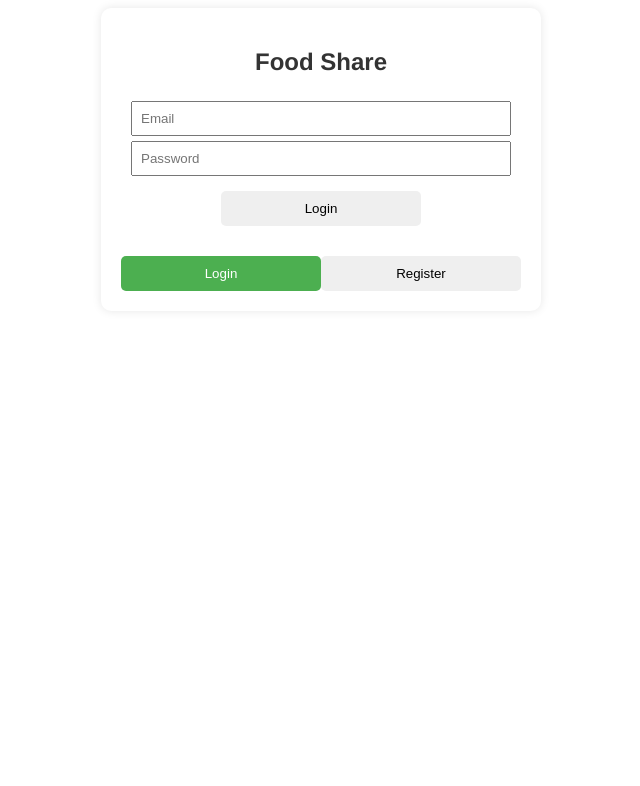
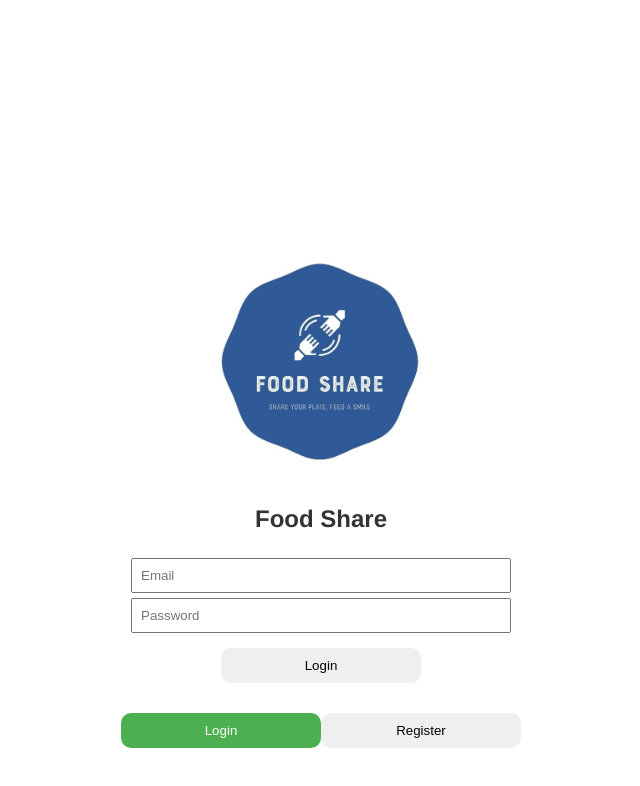
Before and after one commit to AnirudhKumar99/FoodShare, a Vue app: page / in a window 1280 px wide. Shown: the top 786 px of the page, without its empty margins (319-959 px from the left). Built offline with nearby package versions, Linux system fonts and the light colour scheme.

Commit message:
finishing touches

```diff
--- a/src/components/AuthComponent.vue
+++ b/src/components/AuthComponent.vue
@@ -1,9 +1,7 @@
 <template>
     <div class="auth-container">
-      <div class="gradient-background">
-        <!-- Your gradient background styles go here -->
-      </div>
 
+      <img src="../assets/icon.png" style="margin-top: 20%;" width="200" height="200">
       <div class="auth-form">
         <h2>Food Share</h2>
 
@@ -38,6 +36,8 @@
   </template>
 
   <script>
+// import { faImage } from '@fortawesome/free-solid-svg-icons';
+
   export default {
     name: 'AuthComponent',
     data() {
@@ -71,6 +71,7 @@
             this.isRegister = type === 'register';
         },
     },
+    // components: { faImage }
 };
   </script>
 
@@ -85,7 +86,7 @@
     padding: 20px;
     border-radius: 10px;
     background: white;
-    box-shadow: 0px 0px 10px rgba(0, 0, 0, 0.1);
+    /* box-shadow: 0px 0px 10px rgba(0, 0, 0, 0.1); */
   }
   h2 {
     color: #333;
@@ -129,6 +130,9 @@
   }
 
   /* Active style for buttons */
+  button{
+    border-radius: 10px;
+  }
   button.active {
     background-color: #4caf50;
     color: white;
```
Also changed, not shown: src/assets/icon.png (added). Lines whose indentation alone changed are shown as unchanged.
